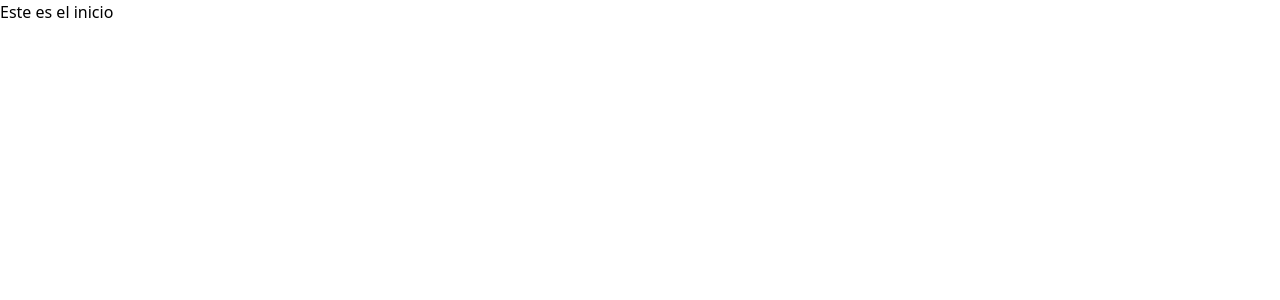
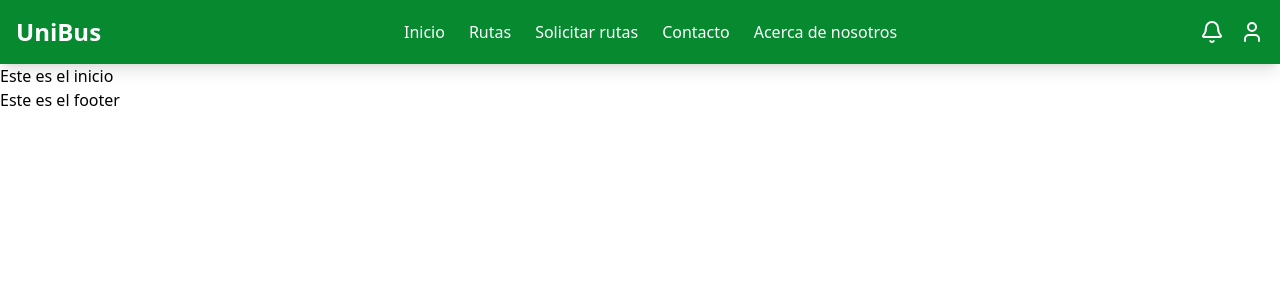
Before and after one commit to somilsdiaz/DrivUp, a React (Vite) app: page / in a window 1280 px wide. Shown: the top 300 px of the page. Built offline with nearby package versions, Linux system fonts and the light colour scheme.

Commit message:
feat(HU001): Se ha creado el componente header y el layout 'headerFooter' para su reutilizacion

```diff
--- a/package.json
+++ b/package.json
@@ -12,6 +12,7 @@
   "dependencies": {
     "@tailwindcss/vite": "^4.0.0",
     "build": "^0.1.4",
+    "lucide-react": "^0.474.0",
     "react": "^18.3.1",
     "react-dom": "^18.3.1",
     "react-router-dom": "^7.1.3",
--- /dev/null
+++ b/src/components/footer.tsx
@@ -0,0 +1,12 @@
+import React from 'react';
+
+
+const Footer: React.FC = () => {
+    return (
+        <div>
+            Este es el footer
+        </div>
+    );
+};
+
+export default Footer;
--- /dev/null
+++ b/src/components/header.tsx
@@ -0,0 +1,44 @@
+import { Bell, Menu, User } from "lucide-react";
+import { Link } from "react-router-dom";
+
+export default function Header() {
+    return (
+        <header className="bg-[#078930] text-white p-4 shadow-lg">
+            <div className="container mx-auto flex justify-between items-center">
+                <div className="flex items-center space-x-4">
+                    <button className="lg:hidden">
+                        <Menu size={24} />
+                    </button>
+                    <Link to="/" className="text-2xl font-bold">
+                        UniBus
+                    </Link>
+                </div>
+                <nav className="hidden lg:flex space-x-6">
+                    <Link to="/routes" className="hover:text-[#FCD116] transition-colors">
+                        Inicio
+                    </Link>
+                    <Link to="/schedule" className="hover:text-[#FCD116] transition-colors">
+                        Rutas
+                    </Link>
+                    <Link to="/about" className="hover:text-[#FCD116] transition-colors">
+                        Solicitar rutas
+                    </Link>
+                    <Link to="/contact" className="hover:text-[#FCD116] transition-colors">
+                        Contacto
+                    </Link>
+                    <Link to="/contact" className="hover:text-[#FCD116] transition-colors">
+                        Acerca de nosotros
+                    </Link>
+                </nav>
+                <div className="flex items-center space-x-4">
+                    <button className="hover:text-[#FCD116] transition-colors">
+                        <Bell size={24} />
+                    </button>
+                    <button className="hover:text-[#FCD116] transition-colors">
+                        <User size={24} />
+                    </button>
+                </div>
+            </div>
+        </header>
+    );
+}
--- /dev/null
+++ b/src/layouts/headerFooter.tsx
@@ -0,0 +1,22 @@
+import React from 'react';
+import Header from '../components/header';
+import Footer from '../components/footer';
+
+type MainLayoutProps = {
+    children: React.ReactNode;
+};
+
+const MainLayout: React.FC<MainLayoutProps> = ({ children }) => {
+
+    return (
+        <div>
+            <Header />
+            <main>
+                {children}
+            </main>
+            <Footer />
+        </div>
+    );
+};
+
+export default MainLayout;
--- a/src/pages/inicio.tsx
+++ b/src/pages/inicio.tsx
@@ -1,11 +1,11 @@
 import React from 'react';
-
+import MainLayout from '../layouts/headerFooter';
 
 const Inicio: React.FC = () => {
     return (
-        <div>
+        <MainLayout>
             Este es el inicio
-        </div>
+        </MainLayout>
     );
 };
 
```
Also changed, not shown: 1 other file (tests, documents, lock files or other folders).
